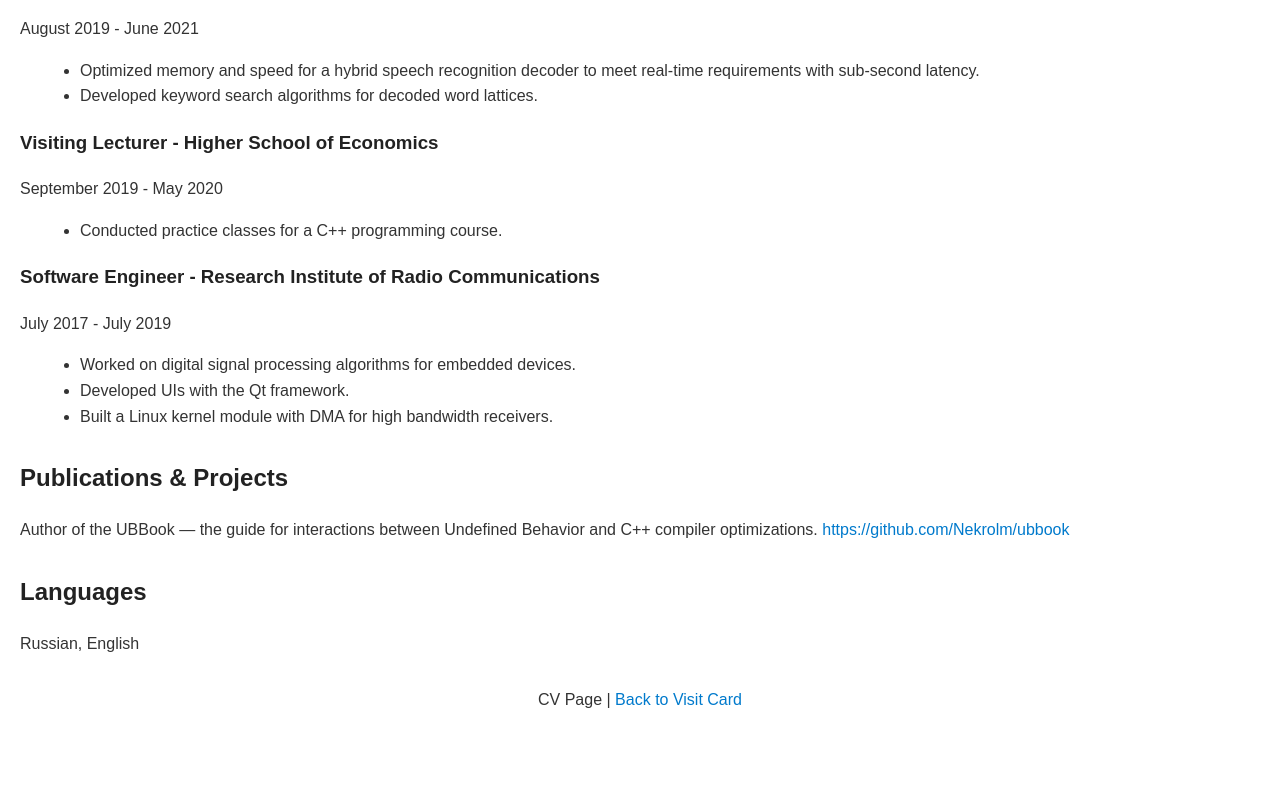
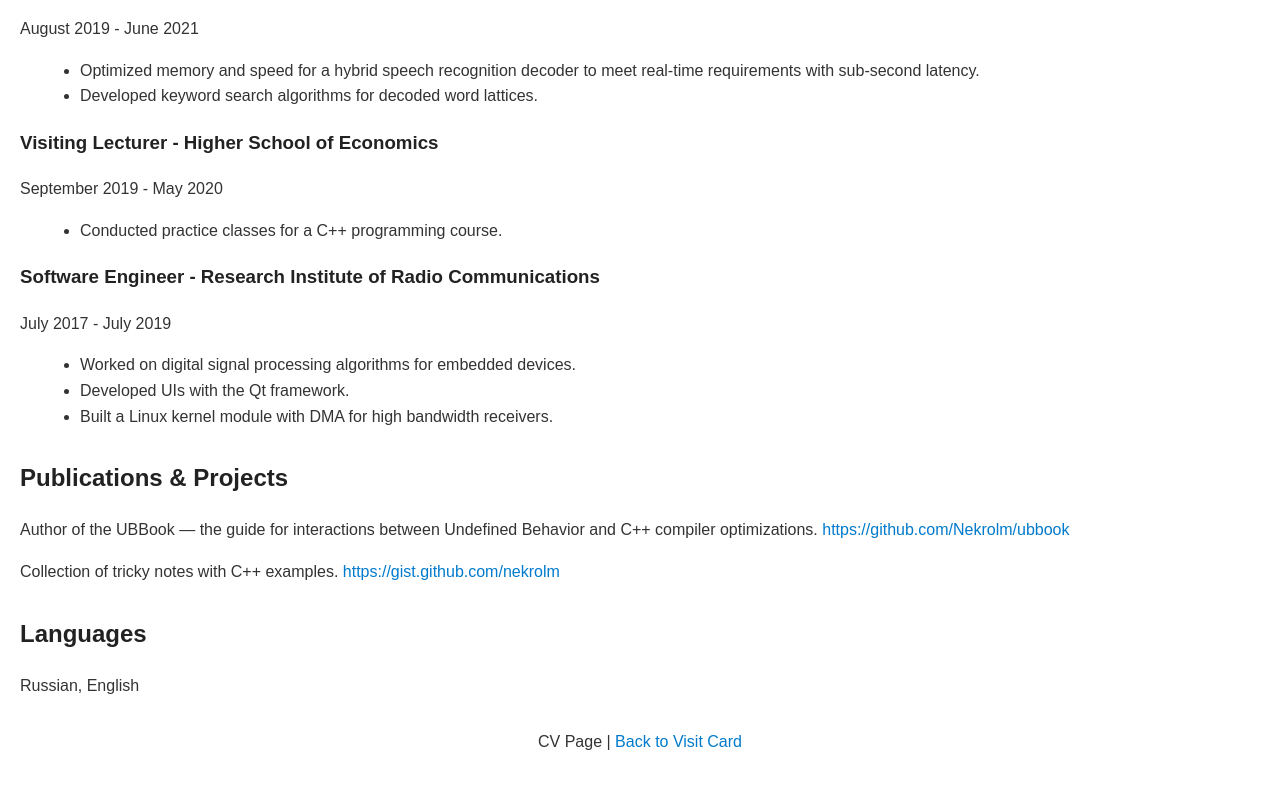
Before and after one commit to Nekrolm/nekrolm.github.io, a plain HTML site: page cv.html in a window 1280 px wide. Shown: the part 1627-2415 px from the top of the page. Before the commit the page ends 2380 px from the top, so only its background shows below. Drawn offline with Linux system fonts and the light colour scheme.

Commit message:
add gists link

```diff
--- a/cv.html
+++ b/cv.html
@@ -130,6 +130,9 @@
       Author of the UBBook — the guide for interactions between Undefined Behavior and C++ compiler optimizations.
       <a href="https://github.com/Nekrolm/ubbook" target="_blank">https://github.com/Nekrolm/ubbook</a>
     </p>
+    <p>
+      Collection of tricky notes with C++ examples. <a href="https://gist.github.com/nekrolm" target="_blank">https://gist.github.com/nekrolm </a>
+    </p>
   </section>
 
   <section class="section">
```
